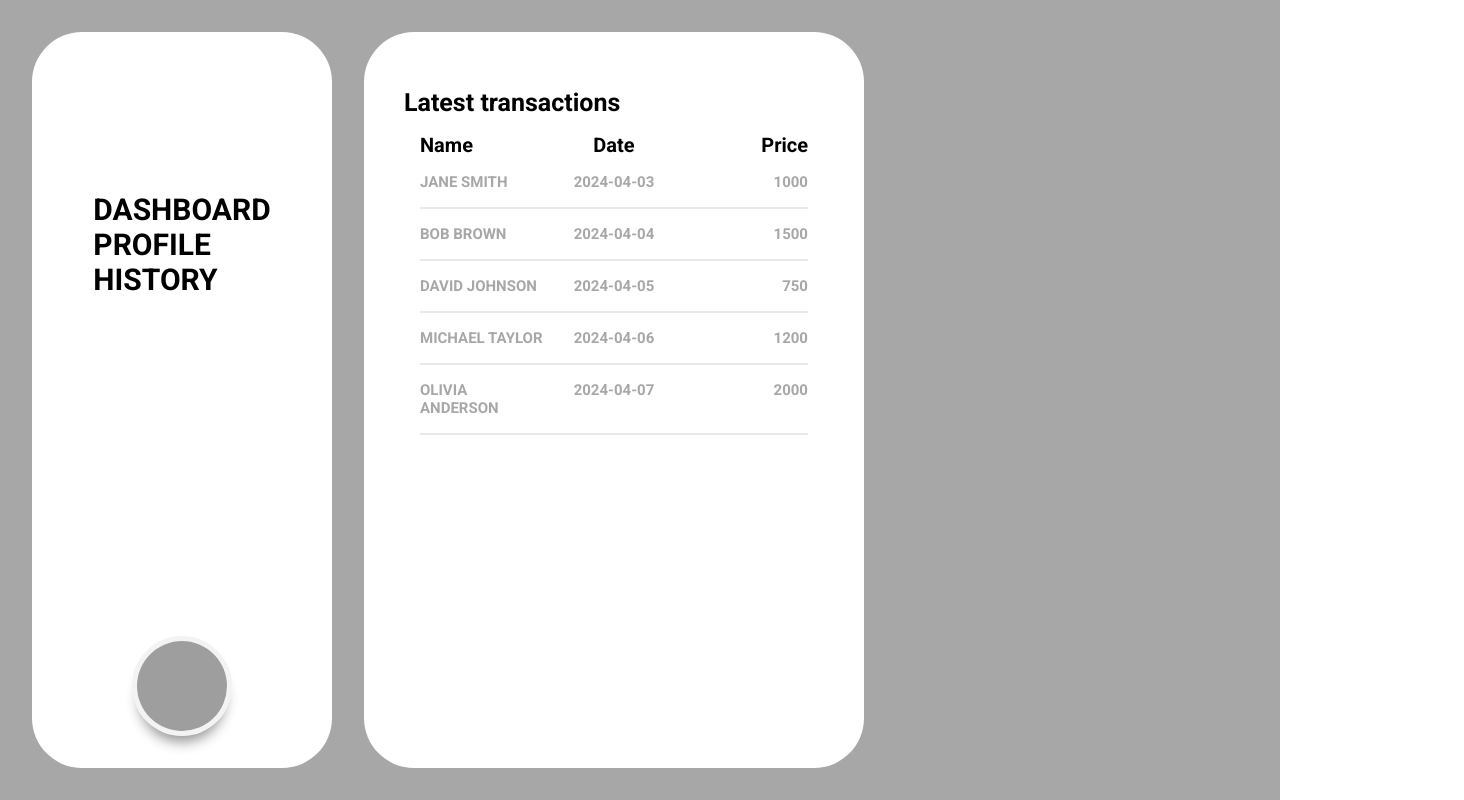
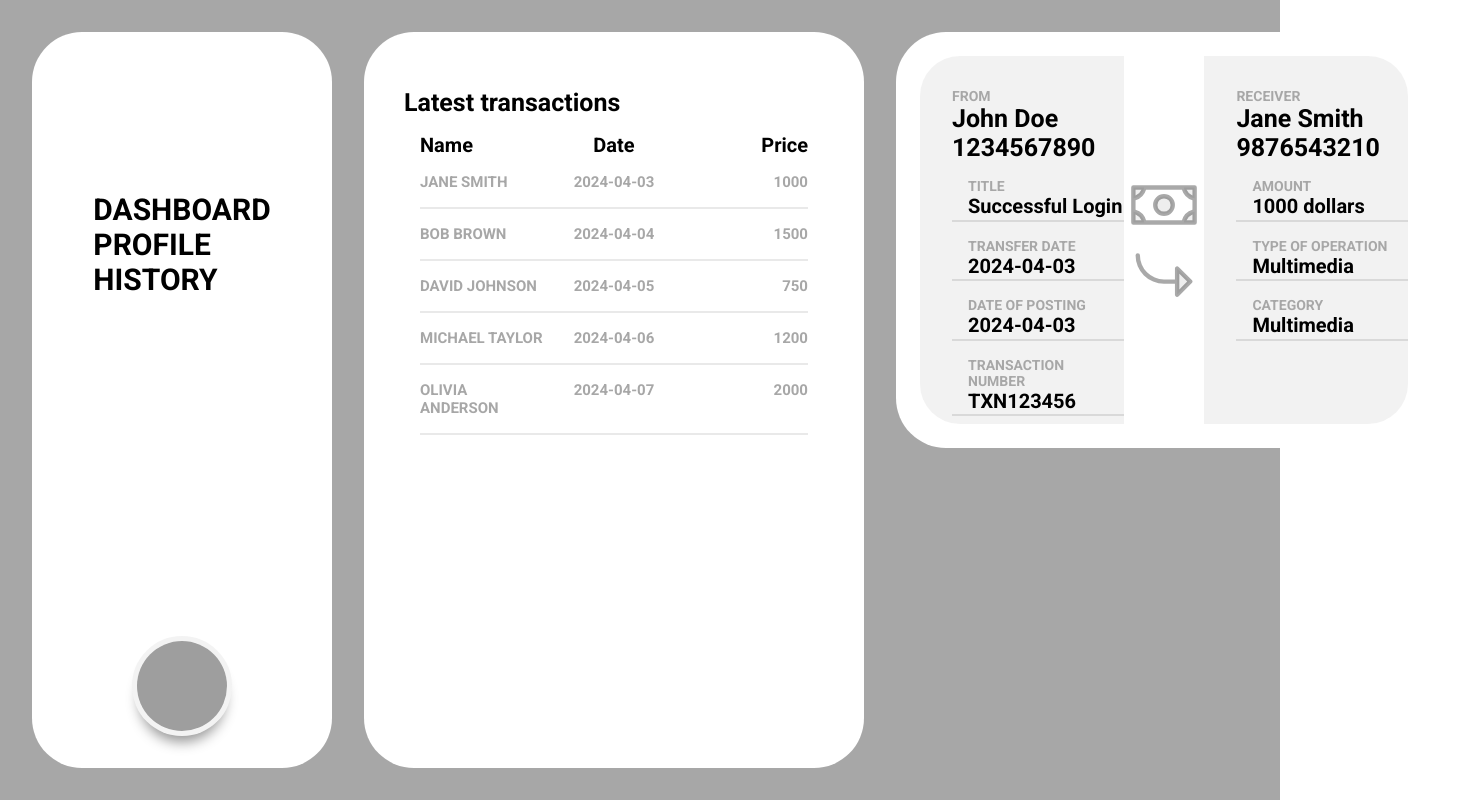
Before and after one commit to Shafosphere/money-tracker, a React (Create React App) app: page / in a window 1280 px wide. Shown: the whole page, 1464 px wide, since content can reach past the window. Built offline with nearby package versions, Linux system fonts and the light colour scheme; grey boxes are pictures that could not be loaded.

Commit message:
Added deal details

```diff
--- a/package.json
+++ b/package.json
@@ -8,6 +8,7 @@
     "@testing-library/user-event": "^13.5.0",
     "react": "^18.2.0",
     "react-dom": "^18.2.0",
+    "react-icons": "^5.1.0",
     "react-scripts": "^5.0.1",
     "web-vitals": "^2.1.4"
   },
--- a/src/components/History/Deals-history/Deals.jsx
+++ b/src/components/History/Deals-history/Deals.jsx
@@ -4,7 +4,7 @@ export default function DealsHistory({displayDeal}) {
   const limitedDealsLogData = dealsData.slice(0, 10);
   function DealsData(item, index) {
     return (
-      <div key={index} onClick={()=> displayDeal(item.id)} className="Deals-data">
+      <div key={index} onMouseOver={()=> displayDeal(item.id)} className="Deals-data">
         <div>{item.receiver.name}</div>
         <div>{item.transferDate}</div>
         <div>{item.amount}</div>
--- /dev/null
+++ b/src/components/History/Details/Details.css
@@ -0,0 +1,62 @@
+.container-Details {
+  height: 100%;
+  width: 100%;
+  padding: 2rem 2rem 2rem 2rem;
+  min-width: 600px;
+}
+.window-Details {
+  background-color: white;
+  width: 100%;
+  height: 100%;
+  border-radius: 50px;
+  padding: 1.5rem;
+  display: flex;
+  flex-direction: row;
+  gap: 1rem;
+}
+.left-Details {
+  height: 100%;
+  background-color: rgba(167, 167, 167, 0.15);
+  border-radius: 40px 0px 0px 40px;
+  width: 45%;
+  padding: 2rem 0rem 0rem 2rem;
+}
+.right-Details {
+  height: 100%;
+  border-radius: 0px 40px 40px 0px;
+  background-color: rgba(167, 167, 167, 0.15);
+  width: 45%;
+  padding: 2rem 0rem 0rem 2rem;
+}
+.header-Details{
+    font-size: 25px;
+    font-weight: 600;
+}
+.top-text {
+  color: #a7a7a7;
+  text-transform: uppercase;
+  font-size: 14px;
+  font-weight: 600;
+}
+
+.bot-text {
+  color: black;
+  font-size: 20px;
+  font-weight: 600;
+}
+.data-Details {
+  margin-top: 1rem;
+  padding-bottom: 0.1rem;
+  padding-left: 1rem;
+  border-bottom: solid rgba(0, 0, 0, 0.1) 2px;
+}
+.mid-Details {
+    height: 100%;
+    width: 10%;
+    display: flex;
+    flex-direction: column;
+    justify-content: center;
+    align-items: center;
+    color: rgba(0, 0, 0, 0.336);
+    font-size: 70px;
+}
--- /dev/null
+++ b/src/components/History/Details/Details.jsx
@@ -0,0 +1,63 @@
+import "./Details.css";
+import { dealsData } from "../../../Data/data";
+import { PiMoneyDuotone } from "react-icons/pi";
+import { PiArrowBendDownRightDuotone } from "react-icons/pi";
+
+export default function Details({ dealID }) {
+  const localData = dealsData.find((deal) => deal.id === dealID);
+
+  return (
+    <div className="container-Details">
+      <div className="window-Details">
+        <div className="left-Details">
+          <div className="header-Details">
+            <div className="top-text">from</div>
+            <div>{localData.from.name}</div>
+            <div>{localData.from.accountNumber}</div>
+          </div>
+          <div className="data-Details">
+            <div className="top-text">title</div>
+            <div className="bot-text">{localData.title}</div>
+          </div>
+          <div className="data-Details">
+            <div className="top-text">transfer date</div>
+            <div className="bot-text">{localData.transferDate}</div>
+          </div>
+          <div className="data-Details">
+            <div className="top-text">date of posting</div>
+            <div className="bot-text">{localData.dateOfPosting}</div>
+          </div>
+          <div className="data-Details">
+            <div className="top-text">transaction number</div>
+            <div className="bot-text">{localData.transactionNumber}</div>
+          </div>
+        </div>
+        <div className="mid-Details">
+            <PiMoneyDuotone/>
+            <PiArrowBendDownRightDuotone/>
+        </div>
+        <div className="right-Details">
+          <div className="header-Details">
+            <div className="top-text">receiver</div>
+            <div>{localData.receiver.name}</div>
+            <div>{localData.receiver.accountNumber}</div>
+          </div>
+          <div className="data-Details">
+            <div className="top-text">amount</div>
+            <div className="bot-text">
+              {localData.amount} {localData.currency}
+            </div>
+          </div>
+          <div className="data-Details">
+            <div className="top-text">type of operation </div>
+            <div className="bot-text">{localData.operationType}</div>
+          </div>
+          <div className="data-Details">
+            <div className="top-text">category</div>
+            <div className="bot-text">{localData.category}</div>
+          </div>
+        </div>
+      </div>
+    </div>
+  );
+}
--- a/src/pages/History/History.jsx
+++ b/src/pages/History/History.jsx
@@ -1,8 +1,9 @@
 import "./History.css";
 import DealsHistory from "../../components/History/Deals-history/Deals";
+import Details from "../../components/History/Details/Details";
 import { useState } from "react";
 export default function History() {
-  const[deal, setDeal] = useState();
+  const[dealID, setDeal] = useState(1);
   function displayDeal(item){
     setDeal(item);
   }
@@ -12,6 +13,7 @@ export default function History() {
         <DealsHistory displayDeal={displayDeal}/>
       </div>
       <div className="details">
+        <Details dealID={dealID}/>
       </div>
       <div className="chart"></div>
     </>
```
Also changed, not shown: 1 other file (tests, documents, lock files or other folders).
